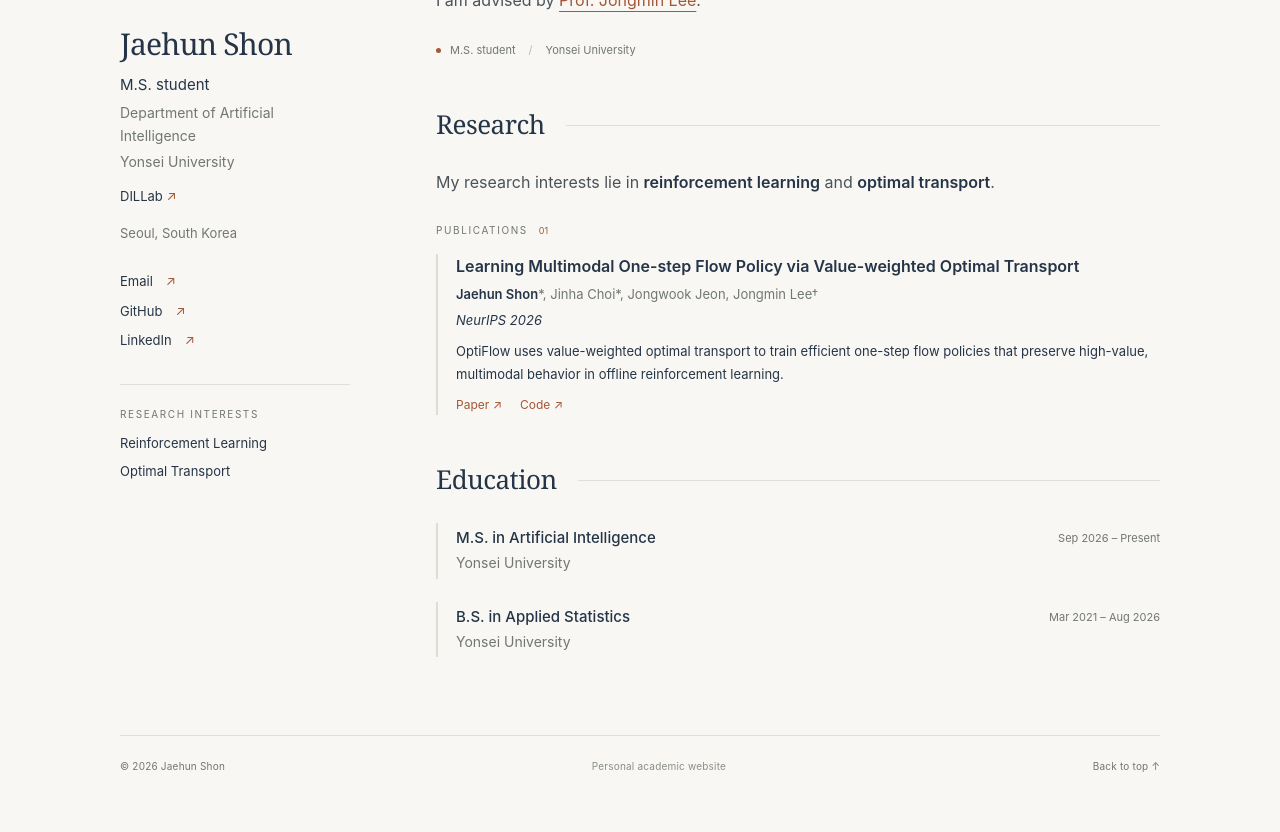
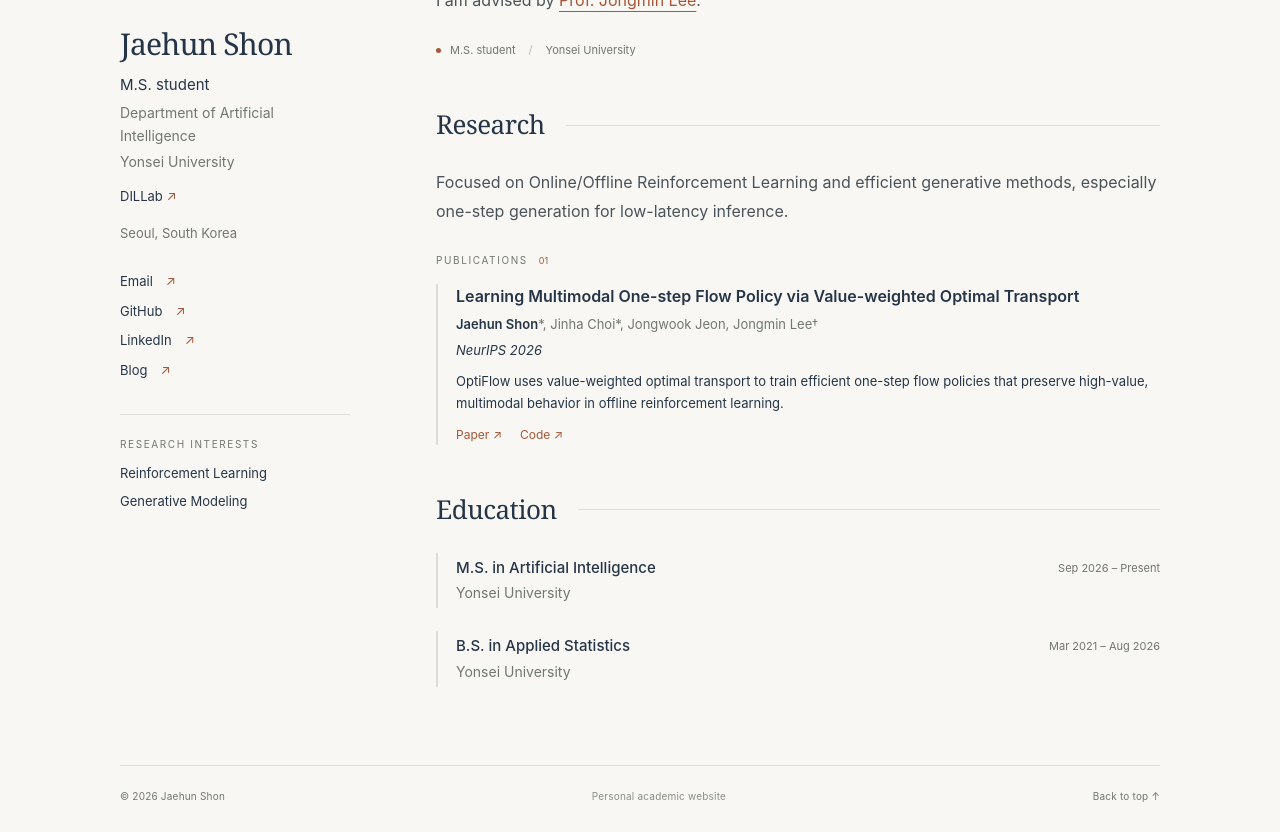
Before and after one commit to manfromearth11/manfromearth11.github.io, a Jekyll site: the page built from index.html, in a window 1280 px wide, cut to the strip 362-1194 px from the top of the page. Built offline with Jekyll 4.4.1, drawn with Linux system fonts in a browser that asks for light colours; the list of posts is cut into pages by our own code; before the commit the page ends 1164 px from its top, so only the background shows below that.

Commit message:
Update research interests and add Tistory blog link

```diff
--- a/_config.yml
+++ b/_config.yml
@@ -19,7 +19,7 @@
 email: "manfromearth@yonsei.ac.kr"
 description: >- # this means to ignore newlines until "baseurl:"
   Jaehun Shon — M.S. student in Artificial Intelligence at Yonsei University.
-  Research in reinforcement learning at DILLab.
+  Research in reinforcement learning and generative modeling at DILLab.
 twitter_username: [NA]
 github_username: manfromearth11
 minimal_mistakes_skin: default
--- a/_data/profile.yml
+++ b/_data/profile.yml
@@ -3,6 +3,7 @@
 role: M.S. student
 email: manfromearth@yonsei.ac.kr
 github: https://github.com/manfromearth11
+blog: https://manfromearth1.tistory.com/
 # Use a local path, e.g. /assets/images/jaehun.jpg, for your own portrait.
 photo: /assets/images/jaehun-2026.png
 institution: Yonsei University
@@ -22,11 +23,12 @@
   [Yonsei University](https://www.yonsei.ac.kr/),
   working in the [Decision Intelligence & Learning Lab (DILLab)](https://dil.yonsei.ac.kr/).
 research: >-
-  My research interests lie in **reinforcement learning** and **optimal transport**.
+  Focused on Online/Offline Reinforcement Learning and efficient generative methods,
+  especially one-step generation for low-latency inference.
 # Example interest: Reinforcement learning
 interests:
   - Reinforcement Learning
-  - Optimal Transport
+  - Generative Modeling
 # Add real entries below; empty sections are automatically hidden.
 news: []
 # - date: Sep 2026
--- a/_includes/academic-profile.html
+++ b/_includes/academic-profile.html
@@ -16,6 +16,7 @@
       {% if p.email != '' %}<a href="mailto:{{ p.email | escape }}">Email <span aria-hidden="true">↗</span></a>{% endif %}
       {% if p.github != '' %}<a href="{{ p.github | escape }}">GitHub <span aria-hidden="true">↗</span></a>{% endif %}
       {% if p.linkedin != '' %}<a href="{{ p.linkedin | escape }}">LinkedIn <span aria-hidden="true">↗</span></a>{% endif %}
+      {% if p.blog and p.blog != '' %}<a href="{{ p.blog | escape }}">Blog <span aria-hidden="true">↗</span></a>{% endif %}
       {% if p.scholar != '' %}<a href="{{ p.scholar | escape }}">Google Scholar <span aria-hidden="true">↗</span></a>{% endif %}
       {% if p.cv != '' %}<a href="{{ p.cv | relative_url }}">Curriculum vitae <span aria-hidden="true">↗</span></a>{% endif %}
     </div>
```
